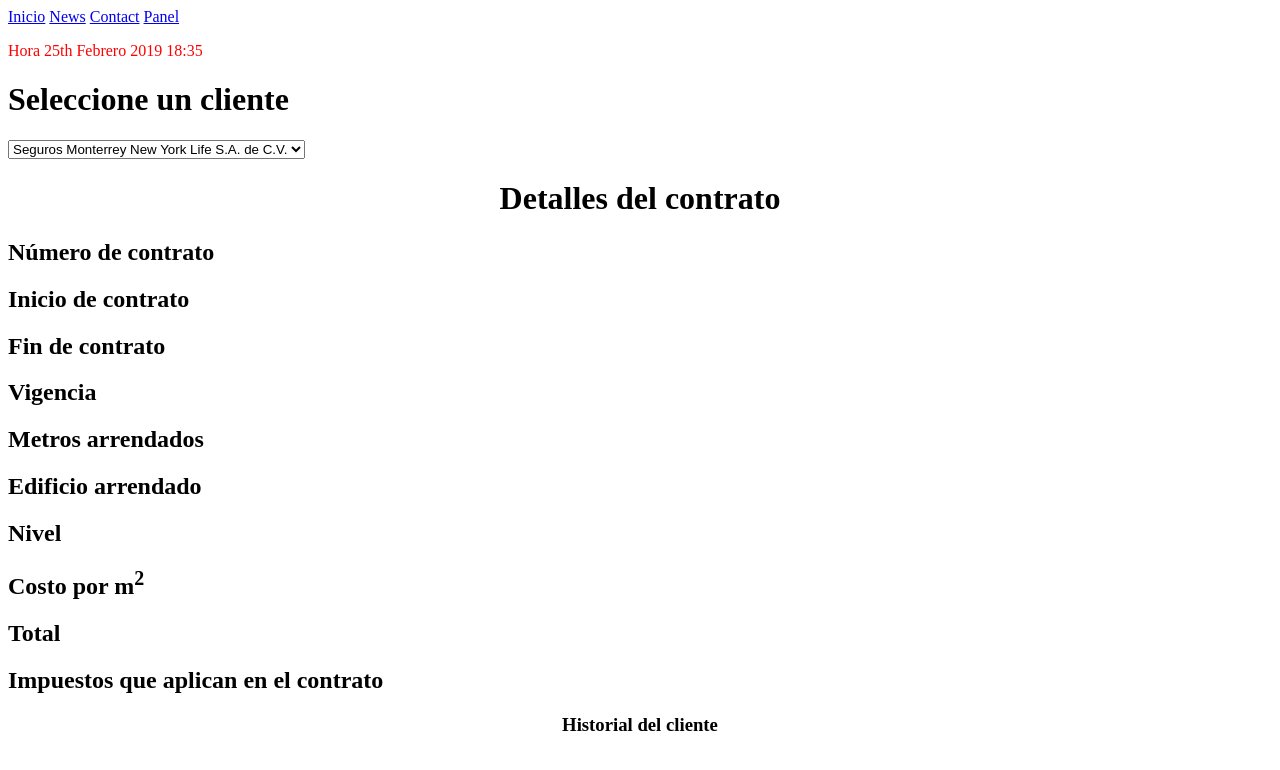
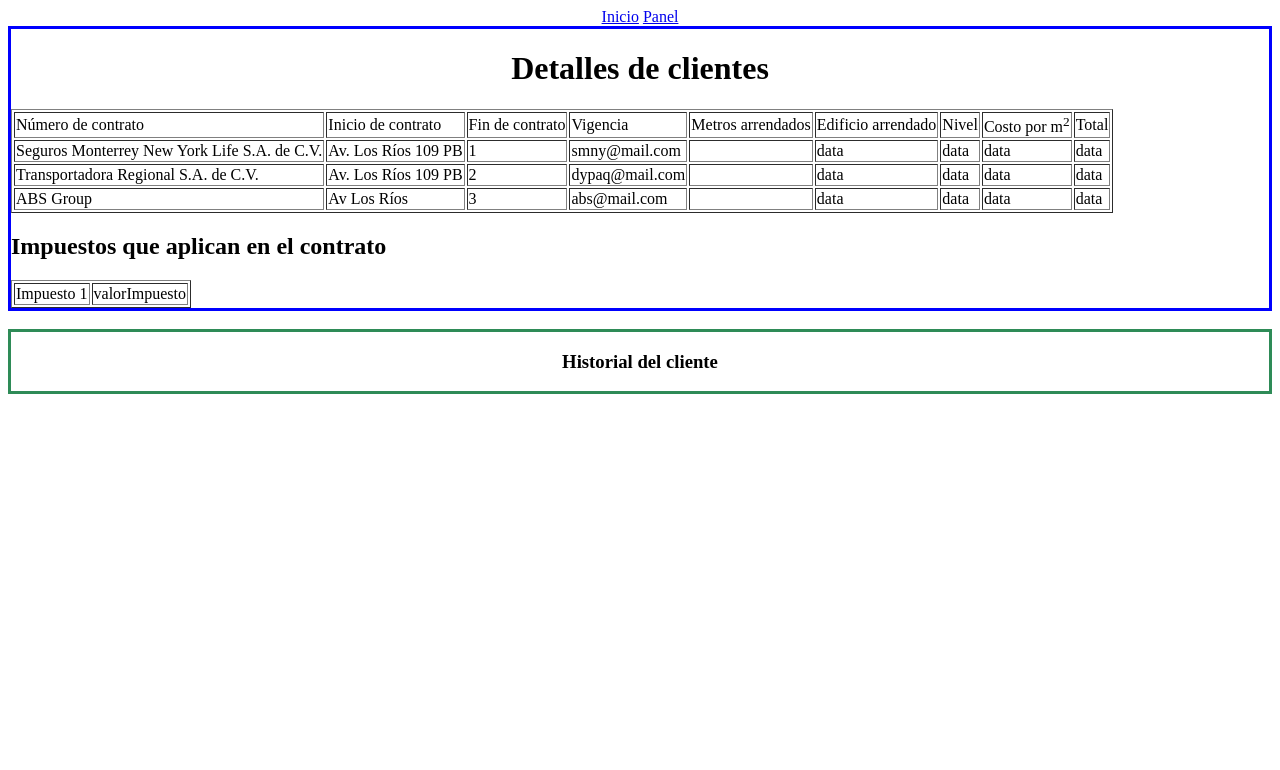
Before and after one commit to Cedm0907/rentas, a Django app: template templates/sketch.html in a window 1280 px wide. Shown: the top 770 px of the page. Run offline with Django 3.2, Linux system fonts and the light colour scheme; the template is opened without the code that fills it: values that come from a table or form of the project are taken from there, others are empty; data comes from the database, SQL or seed files in the repository; both versions use the stored data as it was after the commit.

Commit message:
Modified views and templates

```diff
--- a/applications/details/urls.py
+++ b/applications/details/urls.py
@@ -5,5 +5,5 @@
 
 urlpatterns = [
     path('', views.IndexView.as_view(), name = "home"),
-    path('index/', views.ClientsView.as_view(), name = "index")
+    #path('index/<pk>/', views.ClientsView.as_view(), name = "index")
 ]
--- a/templates/sketch.html
+++ b/templates/sketch.html
@@ -9,16 +9,14 @@
     <!-- <script src="main.js"></script> -->
 </head>
   <body>
-      <div class="topnav">
+      <div class="topnav" style="text-align: center">
           <a class="active" href="/">Inicio</a>
-          <a href="#news">News</a>
-          <a href="#contact">Contact</a>
           <a href="/admin">Panel</a>
       </div>
-    <p style="color:red;">Hora {% now "jS F Y H:i" %}</p>
-    <h1>Seleccione un cliente</h1>
-      <div class='client-id'>
-        <!-- Incio del for para recorrer la tabla de clientes -->
+    <div class='contract-details' style="border-color: blue; border-style:solid; border-width: 3px">
+      <!-- <div class='client-id'>
+         <h1>Seleccione un cliente</h1>
+        Incio del for para recorrer la tabla de clientes
           <select>
             {% for row in clientes %}
             <option class='empresa' id="{{ row.id }}">
@@ -26,27 +24,50 @@
             </option>
             {% endfor %}
           </select>
-          <!-- Fin del for para recorrer la tabla de clientes -->
-      </div>
-      <div class='contract-details' style="background:blue">
-        <p class="print-id">
-          {{ row.id }}
-        </p>
-      </div>
-      <div>
-        <h1 style="text-align: center">Detalles del contrato</h1>
-        <h2>Número de contrato</h2>
-        <h2>Inicio de contrato</h2>
-        <h2>Fin de contrato</h2>
-        <h2>Vigencia</h2>
-        <h2>Metros arrendados</h2>
-        <h2>Edificio arrendado</h2>
-        <h2>Nivel</h2>
-        <h2>Costo por m<sup>2</sup></h2>
-        <h2>Total</h2>
+          <button type="submit">Consultar</button>
+          Fin del for para recorrer la tabla de clientes
+      </div><br>-->
+        <!-- Inicio de construcción de la tabla -->
+        <h1 style="text-align: center">Detalles de clientes</h1>
+        <table border=1>
+          <thead>
+            <tr>
+              <td>Número de contrato</td>
+              <td>Inicio de contrato</td>
+              <td>Fin de contrato</td>
+              <td>Vigencia</td>
+              <td>Metros arrendados</td>
+              <td>Edificio arrendado</td>
+              <td>Nivel</td>
+              <td>Costo por m<sup>2</sup></td>
+              <td>Total</td>
+            </tr>
+          </thead>
+          <tbody>
+            {% for row in clientes %}
+            <tr>
+              <td>{{row.Nombre}}</td>
+              <td>{{row.direccion}}</td>
+              <td>{{row.id}}</td>
+              <td>{{row.email}}</td>
+              <td></td>
+              <td>data</td>
+              <td>data</td>
+              <td>data</td>
+              <td>data</td>
+            </tr>
+            {% endfor %}
+          </tbody>
+        </table>
         <h2>Impuestos que aplican en el contrato</h2>
-      </div>
-      <div class='client-history'>
+        <table border=1>
+          <tr>
+            <td>Impuesto 1</td>
+            <td>valorImpuesto</td>
+          </tr>
+        </table>
+      </div><br>
+      <div class='client-history' style="border-color: seagreen; border-style:solid; border-width: 3px">
           <h3 style="text-align: center">Historial del cliente</h3>
       </div>
   </body>
```
Also changed, not shown: applications/details/models.py (+6 -2 lines), applications/details/views.py (+18 -4 lines), templates/index.html (+20 -2 lines), applications/details/migrations/0015_cliente_nivel.py (added), applications/details/migrations/0016_auto_20190225_1211.py (added), applications/details/migrations/0017_auto_20190225_1213.py (added), db.sqlite3.
